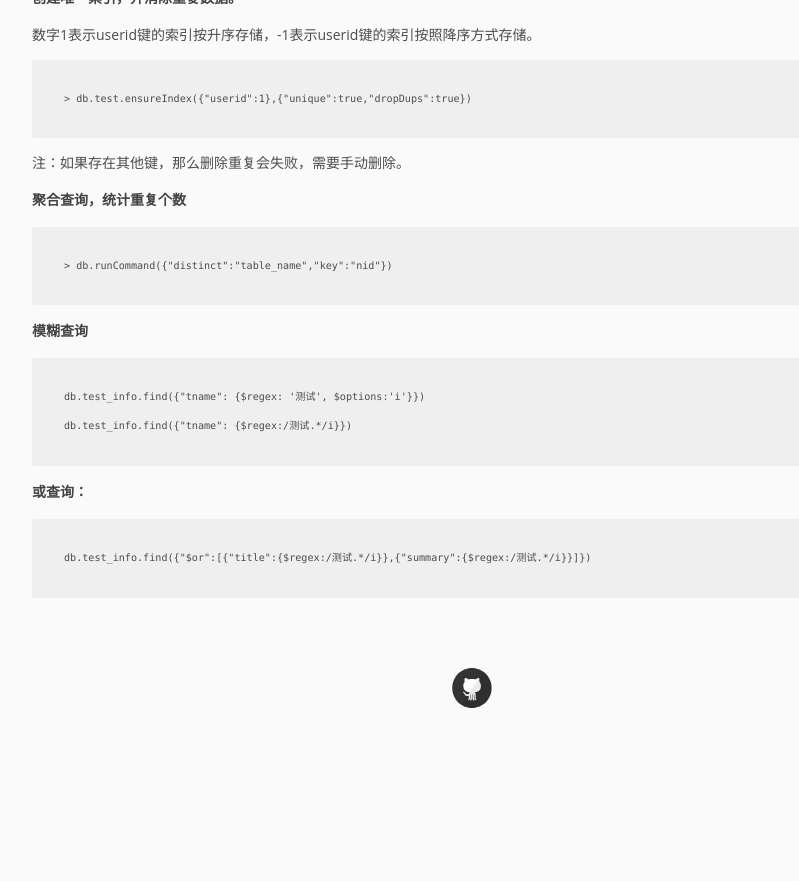
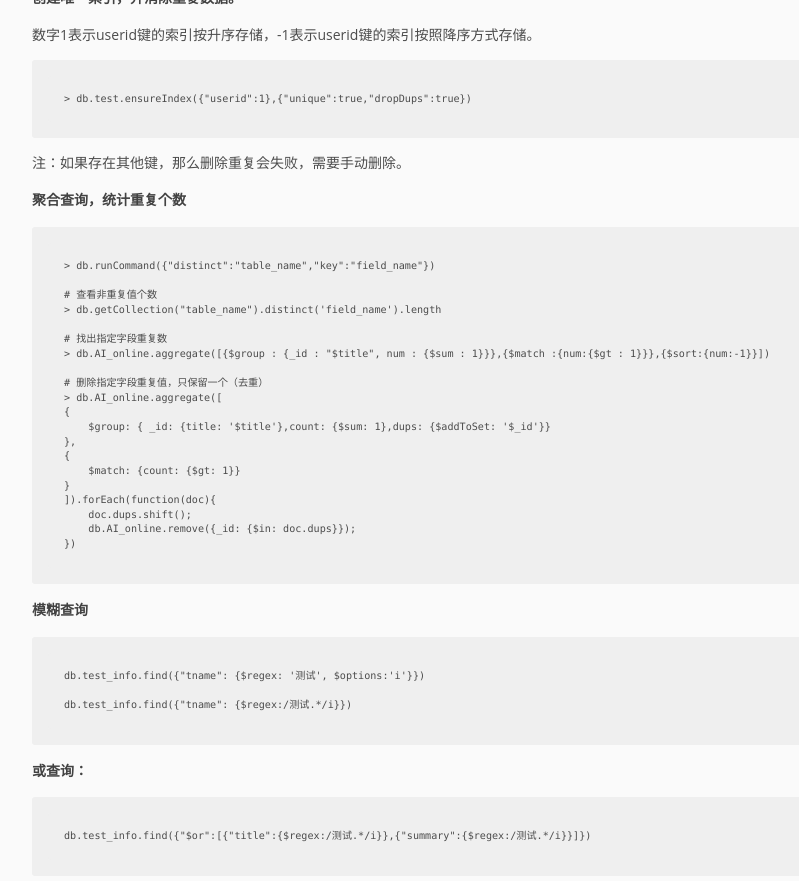
Before and after one commit to pingmalu/pingmalu.github.io, a Jekyll site: the page built from _posts/2017-12-12-MongoDB常用脚本.md, in a window 1280 px wide and 900 px high, scrolled down 981 px. Shown: the top 881 px of the window, without its empty margins (168-967 px from the left). Built offline with Jekyll 4.4.1, drawn with Linux system fonts in a browser that asks for light colours; before the commit the page ends 1713 px from its top, so only the background shows below that.

Commit message:
'update'

```diff
--- a/_posts/2017-12-12-MongoDB常用脚本.md
+++ b/_posts/2017-12-12-MongoDB常用脚本.md
@@ -46,7 +46,28 @@ getcount();
 
 ### 聚合查询，统计重复个数
 
-	> db.runCommand({"distinct":"table_name","key":"nid"})
+	> db.runCommand({"distinct":"table_name","key":"field_name"})
+
+	# 查看非重复值个数
+	> db.getCollection("table_name").distinct('field_name').length
+
+	# 找出指定字段重复数
+	> db.AI_online.aggregate([{$group : {_id : "$title", num : {$sum : 1}}},{$match :{num:{$gt : 1}}},{$sort:{num:-1}}])
+
+	# 删除指定字段重复值，只保留一个（去重）
+	> db.AI_online.aggregate([
+    {
+        $group: { _id: {title: '$title'},count: {$sum: 1},dups: {$addToSet: '$_id'}}
+    },
+    {
+        $match: {count: {$gt: 1}}
+    }
+	]).forEach(function(doc){
+	    doc.dups.shift();
+	    db.AI_online.remove({_id: {$in: doc.dups}});
+	})
+
+
 
 ### 模糊查询
 
```
